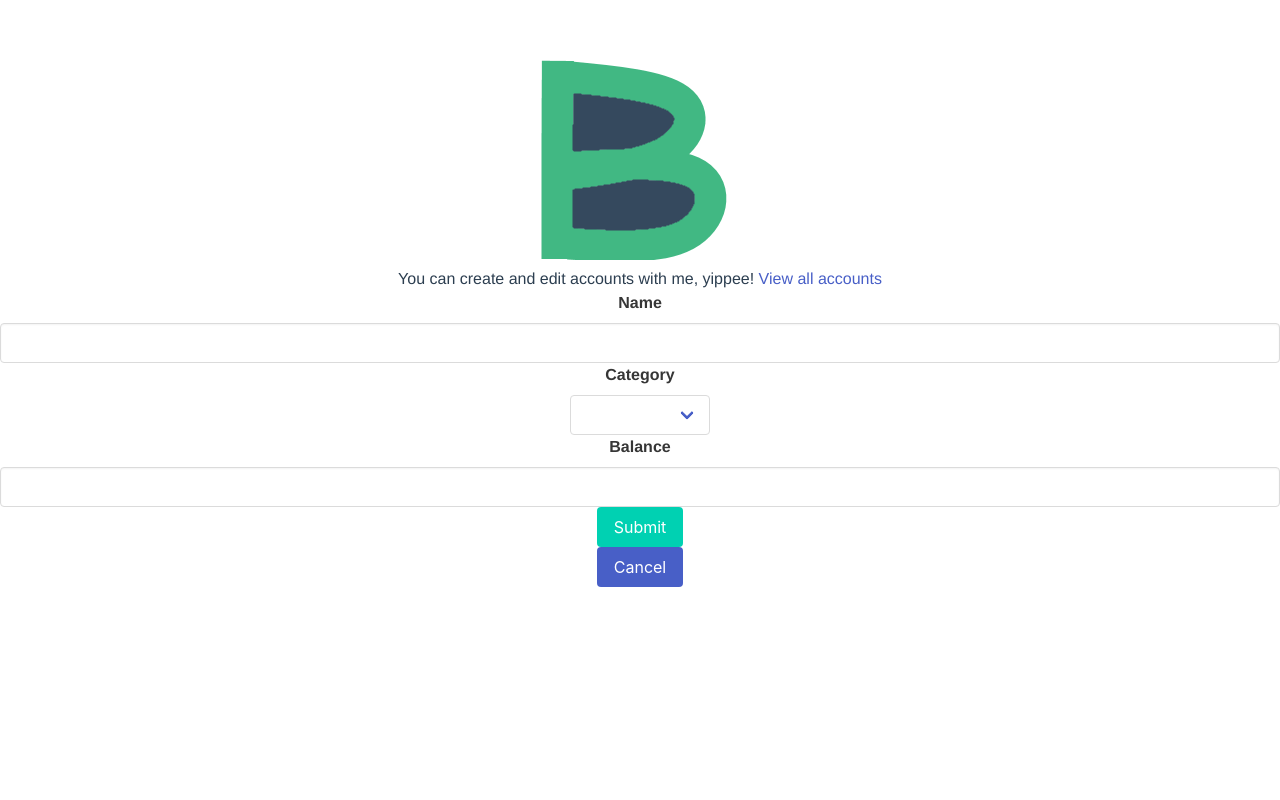
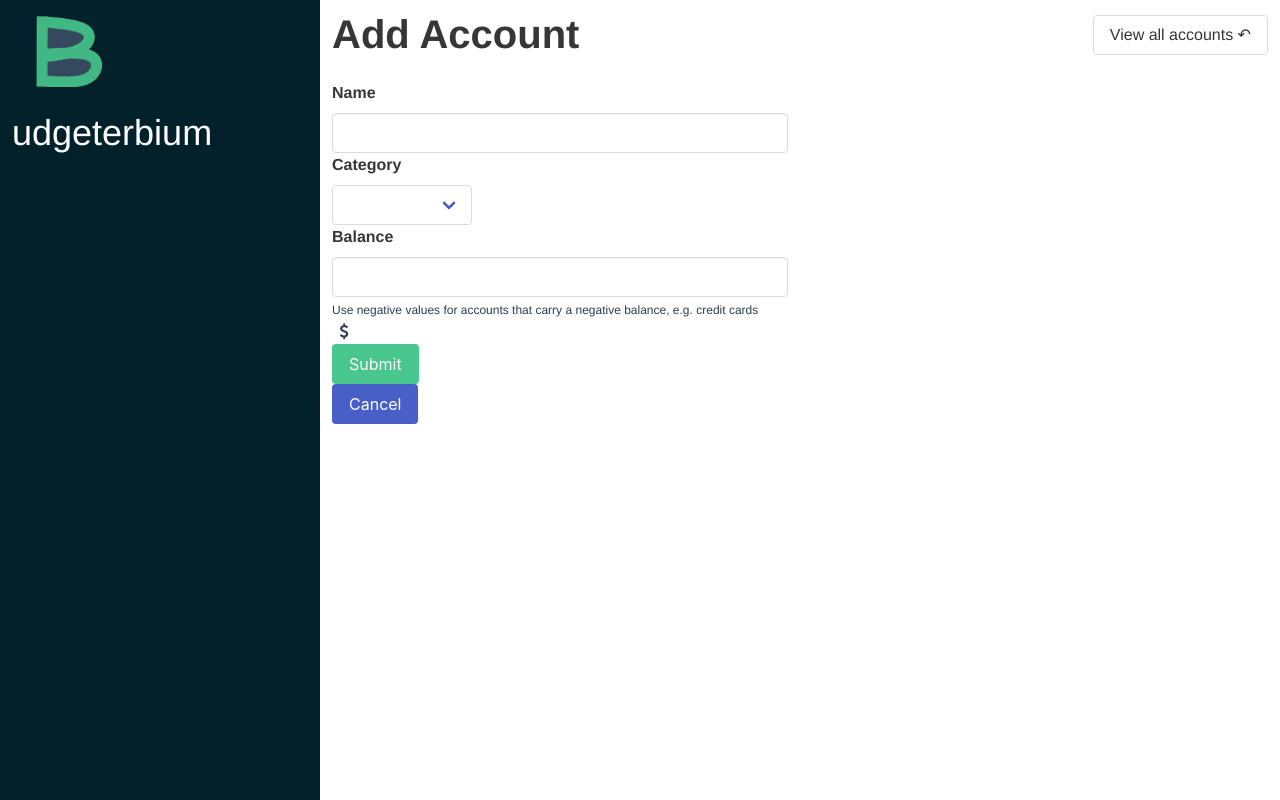
Before and after one commit to matthiaswh/budgeterbium, a Vue app: page /accounts/create in a window 1280 px wide. Built offline with nearby package versions, Linux system fonts and the light colour scheme.

Commit message:
slap on a coat of makeup and make the app look decent and usable

```diff
--- a/index.html
+++ b/index.html
@@ -3,6 +3,8 @@
   <head>
     <meta charset="utf-8">
     <title>budgeterbium</title>
+    <meta name="viewport" content="width=device-width, initial-scale=1.0">
+    <link href="https://maxcdn.bootstrapcdn.com/font-awesome/4.7.0/css/font-awesome.min.css" rel="stylesheet" integrity="sha384-wvfXpqpZZVQGK6TAh5PVlGOfQNHSoD2xbE+QkPxCAFlNEevoEH3Sl0sibVcOQVnN" crossorigin="anonymous">
   </head>
   <body>
     <div id="app"></div>
--- a/src/app/App.vue
+++ b/src/app/App.vue
@@ -1,7 +1,13 @@
 <template>
   <div id="app">
-    <img src="../assets/logo.png">
+    <div class="columns app-container">
+      <div class="column is-3 sidebar">
+        <span class="brand"><img src="../assets/logo.png">udgeterbium</span>
+      </div>
+      <div class="column">
         <router-view></router-view>
+      </div>
+    </div>
   </div>
 </template>
 
@@ -11,13 +17,56 @@ export default {
 };
 </script>
 
-<style>
+<style lang="scss">
   #app {
     font-family: 'Avenir', Helvetica, Arial, sans-serif;
     -webkit-font-smoothing: antialiased;
     -moz-osx-font-smoothing: grayscale;
-  text-align: center;
     color: #2c3e50;
-  margin-top: 60px;
+
+    position: absolute;
+    width: 100%;
+    height: 100%;
+    display: flex;
+    flex-direction: column;
+  }
+  .columns.app-container {
+    flex: 1;
+    display: block;
+    padding: 0;
+    margin: 0;
+  }
+  @media only screen and (min-device-width : 769px) {
+    .columns.app-container {
+      display: flex;
+    }
+  }
+  .columns.app-container:last-child {
+    margin-bottom: 0;
+  }
+  .sidebar {
+    background-color: #02212B;
+
+    .brand {
+      font-size: 36px;
+      color: #ffffff;
+      margin: 40px 0 20px 20px;
+      vertical-align: top;
+      img {
+        margin: 4px;
+        max-width: 24%;
+        display: inline;
+      }
+    }
+  }
+
+  .table td, .table th {
+    border-color: #bbbbbb;
+  }
+  tbody tr {
+    background-color: rgba(34, 109, 59, 0.2);
+  }
+  .is-delinquent {
+    background-color: rgba(148, 62, 46, 0.2);
   }
 </style>
--- a/src/app/accounts/components/AccountsList.vue
+++ b/src/app/accounts/components/AccountsList.vue
@@ -1,19 +1,46 @@
 <template>
   <div id="accounts-list-view">
-    I'm a list of accounts!
 
-    <router-link :to="{ name: 'createAccount' }">Add an account</router-link>
+    <nav class="level">
+      <div class="level-left">
+        <h1 class="title is-2">Accounts</h1>
+      </div>
+      <div class="level-right">
+        <div class="level-item">
+          <router-link :to="{ name: 'createAccount' }" class="button is-primary">Add Account +</router-link>
+        </div>
+      </div>
+    </nav>
+
+
     <router-link :to="{ name: 'budgetsList' }">View budgets</router-link>
 
-    <ul>
-      <li v-for="account, key in accounts">
-        {{ account.name }}
-        <span class="tag is-small is-info">{{ categories[account.category] }}</span>
-        ${{ account.balance }}
-        <a @click="confirmDeleteAccount(account)">Delete</a>
-        <router-link :to="{ name: 'updateAccount', params: { accountId: account.id } }">Edit</router-link>
-      </li>
-    </ul>
+    <table class="table is-bordered">
+      <thead>
+        <tr>
+          <th>Account name</th>
+          <th>Balance</th>
+          <th></th>
+        </tr>
+      </thead>
+      <tbody>
+        <tr
+          v-for="account, key in accounts"
+          :class="{ 'is-delinquent': account.balance < 0 }"
+        >
+          <td>
+            <span class="subtitle is-5">{{ account.name }}</span>
+            <span class="tag is-small ">{{ categories[account.category] }}</span>
+          </td>
+          <td><span class="subtitle is-5">${{ account.balance }}</span></td>
+          <td>
+            <router-link class="button is-primary" :to="{ name: 'updateAccount', params: { accountId: account.id } }">Edit</router-link>
+            <a class="button is-danger" @click="confirmDeleteAccount(account)">Delete</a>
+          </td>
+        </tr>
+      </tbody>
+    </table>
+
   </div>
 </template>
 
@@ -56,6 +83,5 @@ export default {
 </script>
 
 <style scoped lang='scss'>
-#accounts-list-view {
-}
+
 </style>
--- a/src/app/accounts/components/CreateUpdateAccount.vue
+++ b/src/app/accounts/components/CreateUpdateAccount.vue
@@ -1,9 +1,19 @@
 <template>
   <div id="accounts-create-edit-view">
-    You can create and edit accounts with me, yippee!
 
-    <router-link :to="{ name: 'accountsList' }">View all accounts</router-link>
+    <nav class="level">
+      <div class="level-left">
+        <h1 class="title is-2">Add Account</h1>
+      </div>
+      <div class="level-right">
+        <div class="level-item">
+          <router-link :to="{ name: 'accountsList' }" class="button">View all accounts &#8630;</router-link>
+        </div>
+      </div>
+    </nav>
 
+    <div class="columns">
+      <div class="column is-6">
         <form class="form" @submit.prevent="processSave">
           <label for="name" class="label">Name</label>
           <p class="control">
@@ -18,19 +28,29 @@
             </span>
           </p>
           <label for="balance" class="label">Balance</label>
-      <p class="control">
-        <input type="text" class="input" name="balance" v-model="selectedAccount.balance" v-if="!editing">
-        <span v-else>To update your balance, add a balance adjusting transaction.</span>
+          <p class="control has-icon" v-if="!editing">
+            <input type="number" class="input" name="balance" step="0.01" v-model="selectedAccount.balance">
+            <span class="help">Use negative values for accounts that carry a negative balance, e.g. credit cards</span>
+            <span class="icon">
+              <i class="fa fa-usd" aria-hidden="true"></i>
+            </span>
+          </p>
+          <p v-else>
+            <span>To update your balance, add a balance adjusting transaction.</span>
           </p>
           <div class="control is-grouped">
             <p class="control">
-          <button class="button is-primary">Submit</button>
+              <button class="button is-success">Submit</button>
             </p>
             <p class="control">
               <router-link :to="{ name: 'accountsList' }"><button class="button is-link">Cancel</button></router-link>
             </p>
           </div>
         </form>
+      </div>
+    </div>
+
+
   </div>
 </template>
 
--- a/src/app/budgets/components/BudgetsList.vue
+++ b/src/app/budgets/components/BudgetsList.vue
@@ -1,19 +1,49 @@
 <template>
   <div id="budgets-list">
-    I'm a list of budgets!
 
-    <router-link :to="{ name: 'createBudget' }">Add a budget</router-link>
+    <nav class="level">
+      <div class="level-left">
+        <h1 class="title is-2">Budgets</h1>
+      </div>
+      <div class="level-right">
+        <div class="level-item">
+          <router-link :to="{ name: 'createBudget' }" class="button is-primary">Add Budget +</router-link>
+        </div>
+      </div>
+    </nav>
+
     <router-link :to="{ name: 'accountsList' }">View accounts</router-link>
 
-    <ul>
-      <li v-for="budget in sortedBudgets">
-        {{ budget.month | moment }}
-        ${{ budget.budgeted }}
-        ${{ budget.spent }}
-        ${{ budget.income }}
-        <router-link :to="{ name: 'updateBudget', params: { budgetId: budget.id } }">Edit</router-link>
-      </li>
-    </ul>
+    <table class="table is-bordered">
+      <thead>
+        <tr>
+          <th>Budget month</th>
+          <th>Budgeted</th>
+          <th>Spent</th>
+          <th>Income</th>
+          <th>Balance</th>
+          <th></th>
+        </tr>
+      </thead>
+      <tbody>
+        <tr
+          v-for="budget in sortedBudgets"
+          :class="{ 'is-delinquent': false }"
+        >
+          <td>
+            <span class="subtitle is-5">{{ budget.month | moment }}</span>
+          </td>
+          <td><span class="subtitle is-5">${{ budget.budgeted }}</span></td>
+          <td><span class="subtitle is-5">${{ budget.spent }}</span></td>
+          <td><span class="subtitle is-5">${{ budget.income }}</span></td>
+          <td><span class="subtitle is-5">${{ budget.budgeted - budget.spent}}</span></td>
+          <td>
+            <router-link class="button is-primary" :to="{ name: 'updateBudget', params: { budgetId: budget.id } }">Edit</router-link>
+          </td>
+        </tr>
+      </tbody>
+    </table>
+
   </div>
 </template>
 
--- a/src/app/budgets/components/CreateUpdateBudgetCategory.vue
+++ b/src/app/budgets/components/CreateUpdateBudgetCategory.vue
@@ -1,9 +1,7 @@
 <template>
-  <div id="budget-category-create-edit-view">
-    <form class="form" @submit.prevent="processSave">
-      <div class="control is-horizontal">
-        <div class="control is-grouped">
-          <div class="control is-expanded">
+  <tr id="budget-category-create-edit-view">
+
+      <td>
         <multiselect
           :value="budgetCategory.category"
           @input="updateCategorySelection"
@@ -14,18 +12,26 @@
           label="name"
           track-by="id"
         ></multiselect>
-          </div>
-          <div class="control is-expanded">
-            $<input type="number" class="input" v-model="budgetCategory.budgeted" />
-          </div>
-          <div class="control is-expanded">
-            {{ budgetCategory.spent }}
-          </div>
-          <button @click.prevent="processSave">Add</button>
-        </div>
-      </div>
-    </form>
-  </div>
+      </td>
+
+      <td>
+        <p class="control has-icon">
+          <input type="number" step="0.01" class="input" v-model="budgetCategory.budgeted" />
+          <span class="icon">
+            <i class="fa fa-usd" aria-hidden="true"></i>
+          </span>
+        </p>
+      </td>
+
+      <td>
+        <span class="subtitle is-5">${{ budgetCategory.spent }}</span>
+      </td>
+
+      <td>
+        <a class="button is-primary" @click.prevent="processSave">Add</a>
+      </td>
+
+  </tr>
 </template>
 
 <script>
```
Also changed, not shown: src/app/budgets/components/CreateUpdateBudget.vue (+53 -25 lines). Lines whose indentation alone changed are shown as unchanged.
